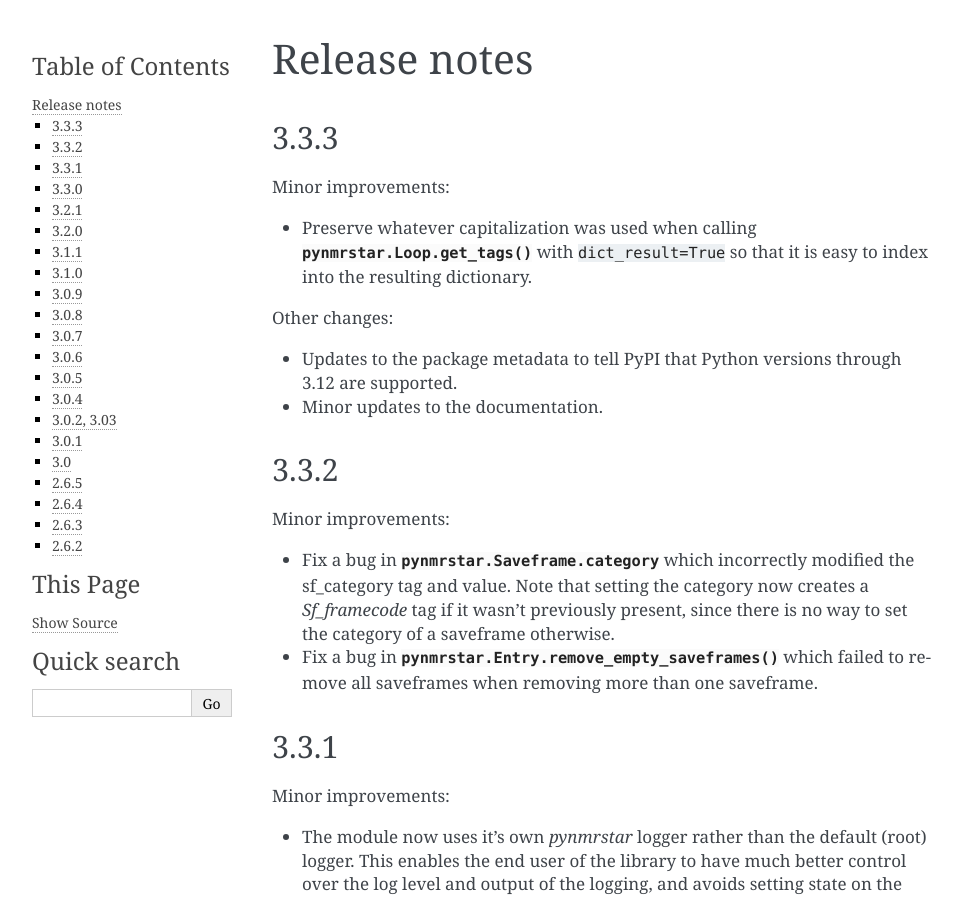
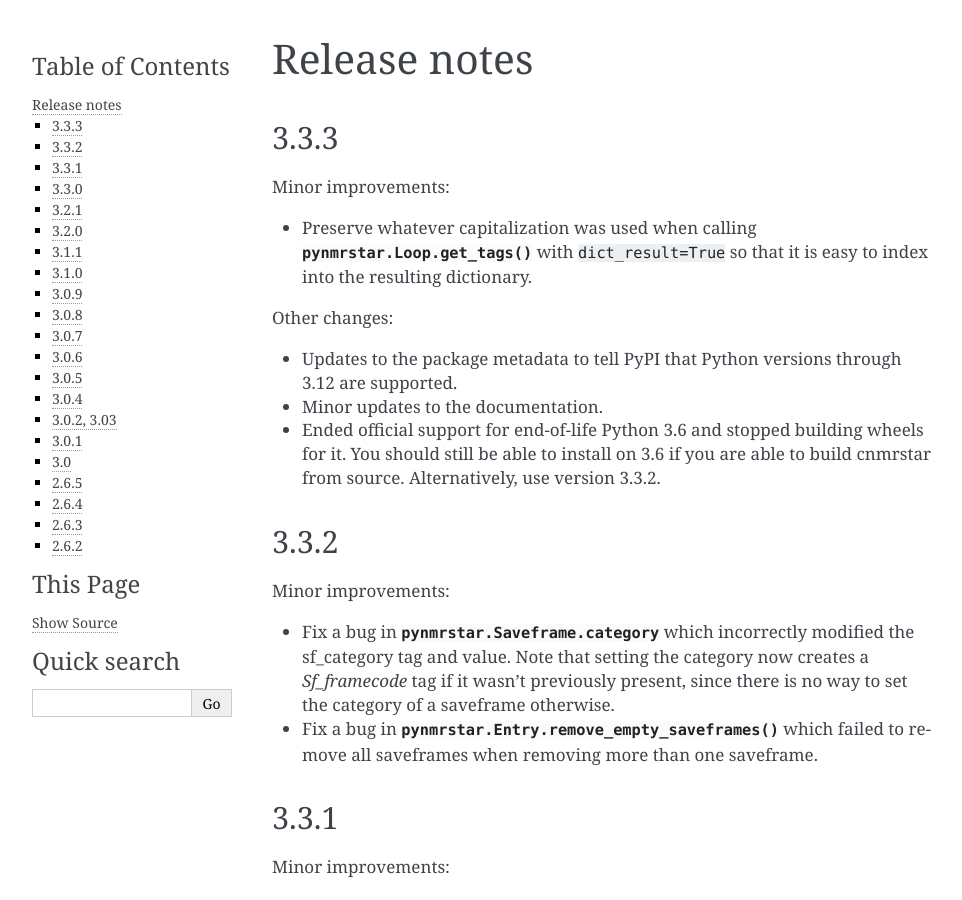
Before and after one commit to bmrb-io/PyNMRSTAR, a Sphinx documentation site: the page built from docs/release-notes.rst, in a window 1280 px wide and 900 px high. Shown: the whole window, without its empty margins (148-1110 px from the left). Built offline with Sphinx 7.4.7, drawn with Linux system fonts in a browser that asks for light colours; pages that are not in the unit, such as notebooks, are missing from menus; the version number could not be read and is left out.

Commit message:
Drop official support for EOL python3.6

```diff
--- a/docs/release-notes.rst
+++ b/docs/release-notes.rst
@@ -13,6 +13,8 @@
 
 - Updates to the package metadata to tell PyPI that Python versions through 3.12 are supported.
 - Minor updates to the documentation.
+- Ended official support for end-of-life Python 3.6 and stopped building wheels for it. You should
+  still be able to install on 3.6 if you are able to build cnmrstar from source. Alternatively, use version 3.3.2.
 
 3.3.2
 ~~~~~
--- a/setup.py
+++ b/setup.py
@@ -29,7 +29,7 @@
       packages=['pynmrstar'],
       ext_modules=[cnmrstar],
       install_requires=['requests>=2.21.0,<=3'],
-      python_requires='>=3.6',
+      python_requires='>=3.7',
       author='Jon Wedell',
       author_email='wedell@uchc.edu',
       description='PyNMR-STAR provides tools for reading, writing, modifying, and interacting with NMR-STAR files. '
@@ -46,7 +46,6 @@
           'Development Status :: 6 - Mature',
           'Environment :: Console',
           'Programming Language :: Python :: 3 :: Only',
-          'Programming Language :: Python :: 3.6',
           'Programming Language :: Python :: 3.7',
           'Programming Language :: Python :: 3.8',
           'Programming Language :: Python :: 3.9',
```
Also changed, not shown: 1 other file.
